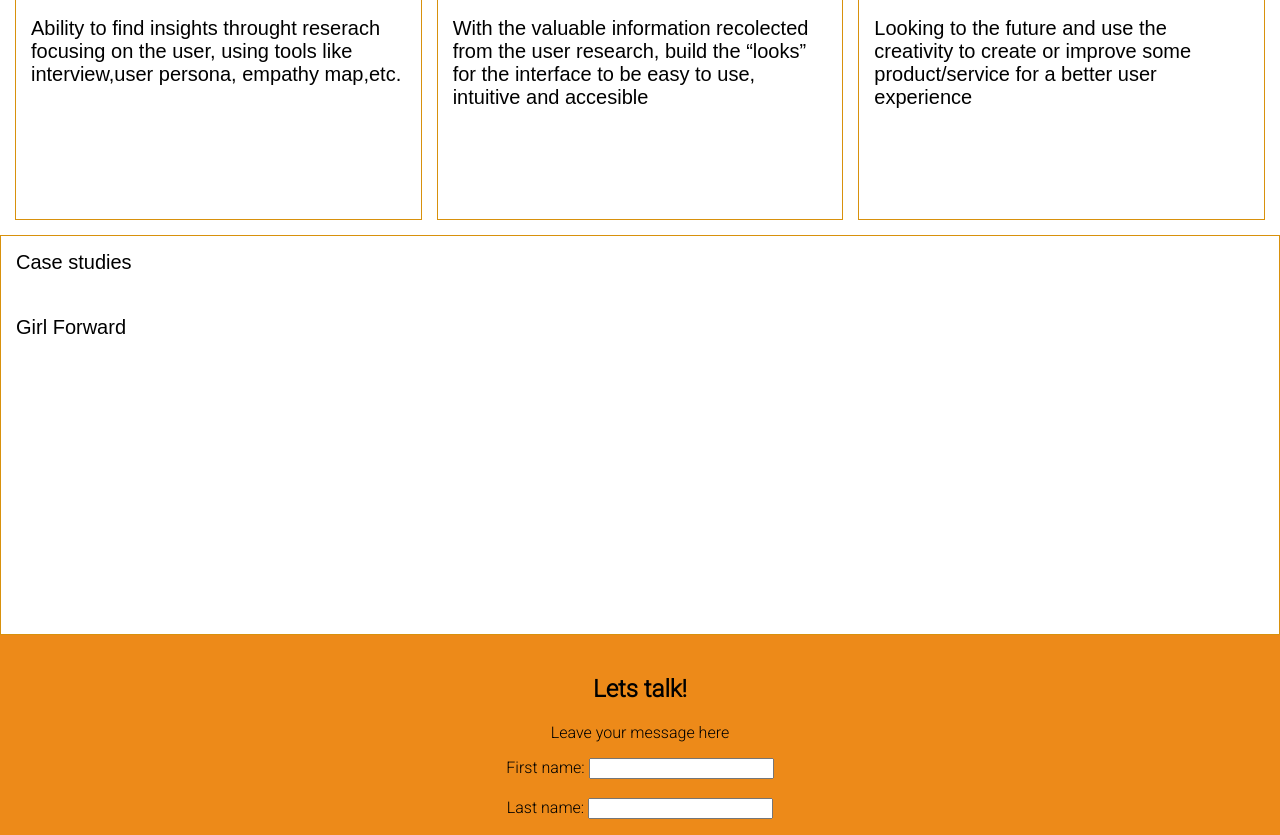
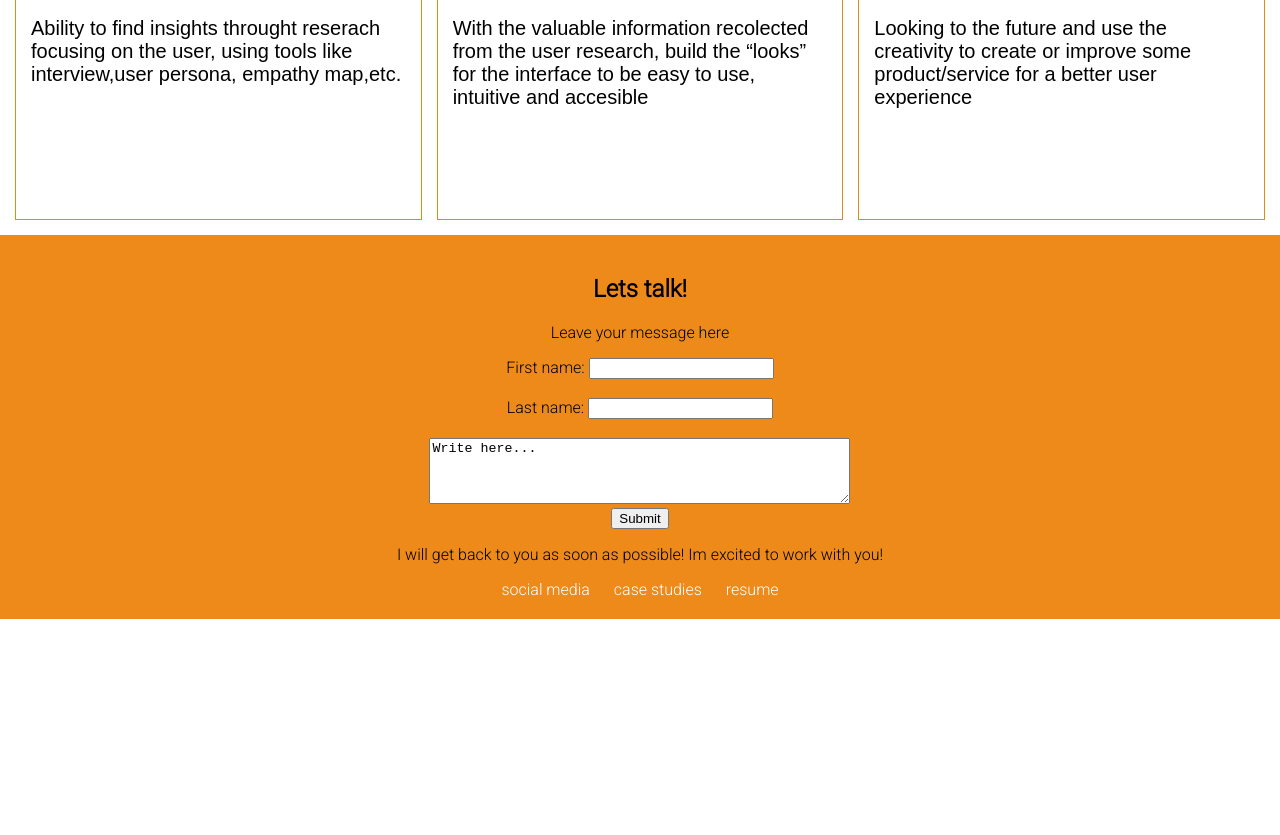
Before and after one commit to sofiamarcone1/UX_UI_HW_18, a plain HTML site: page index.html in a window 1280 px wide. Shown: the part 489-1324 px from the top of the page. After the commit the page ends 1108 px from the top, so only its background shows below. Drawn offline with Linux system fonts and the light colour scheme.

Commit message:
ux skills

```diff
--- a/CSS/styles.css
+++ b/CSS/styles.css
@@ -93,11 +93,6 @@ ul li {
 	border: 1px solid rgb(216, 145, 12);
 
   }
-  .img{
-	width: 30%;
-	align-items: center;
-	border: none;
-  }
 
   .Research{
 
@@ -149,16 +144,7 @@ ul li {
 
   }
 
-  .CaseStudies{
-	padding: 15px;
-	border: 1px solid rgb(216, 145, 12);
-	gap: 15px;
-  }
 
-  .Girl{
-	grid-column-start: 1;
-	grid-column-end: 4;
-  }
 footer {
 	background-color: #ed8a19;
 	padding: 20px;
--- a/index.html
+++ b/index.html
@@ -115,9 +115,6 @@
 
         </div>
       </body>
-      <div class="CaseStudies">Case studies
-        <div class="Girl">Girl Forward</div>
-
 
       </div>
 
```
Also changed, not shown: 2 other files.
